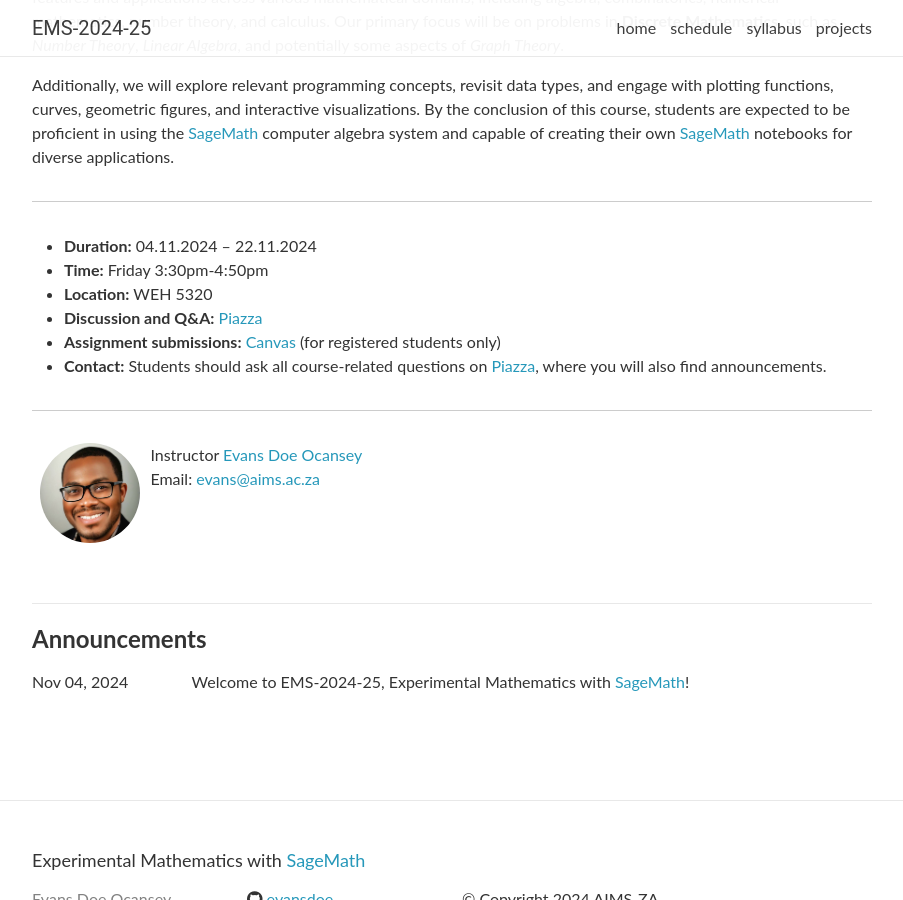
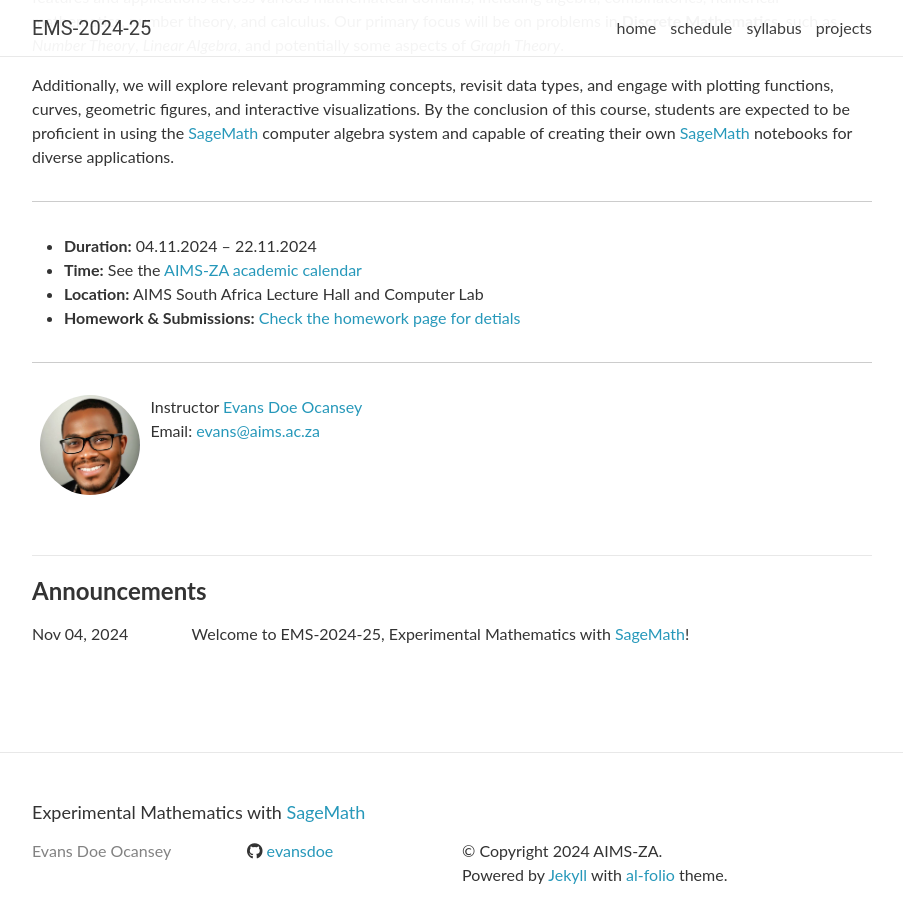
Before and after one commit to evansdoe/aims-za, a Jekyll site: the page ems/2024-25/index.html, which Jekyll copies as it is, in a window 1280 px wide and 900 px high, scrolled down 415 px. Shown: the whole window, without its empty margins (188-1091 px from the left). Built offline with Jekyll 4.4.1, drawn with Linux system fonts in a browser that asks for light colours; nearby versions of some CDN libraries; comment, search, counter and statistics services are not loaded.

Commit message:
refactor: Update ems/2024-25/index.html
Change information

```diff
--- a/ems/2024-25/index.html
+++ b/ems/2024-25/index.html
@@ -99,11 +99,11 @@
 
 <ul>
   <li><strong>Duration:</strong> 04.11.2024 – 22.11.2024</li>
-  <li><strong>Time:</strong> Friday 3:30pm-4:50pm</li>
-  <li><strong>Location:</strong> WEH 5320</li>
-  <li><strong>Discussion and Q&A:</strong> <a href="https://piazza.com/cmu/spring2023/11866/home" target="\_blank">Piazza</a></li>
-  <li><strong>Assignment submissions:</strong> <a href="https://canvas.cmu.edu/courses/33775" target="\_blank">Canvas</a> (for registered students only)</li>
-  <li><strong>Contact:</strong> Students should ask all course-related questions on <a href="https://piazza.com/cmu/spring2023/11866/home" target="\_blank">Piazza</a>, where you will also find announcements.</li>
+  <li><strong>Time:</strong> See the <a href="http://www.google.com/calendar/embed?src=aims.ac.za_otbn26sb2295vecm57005j3a9c%40group.calendar.google.com&ctz=Africa/Johannesburg">AIMS-ZA academic calendar</a></li>
+  <li><strong>Location:</strong> AIMS South Africa Lecture Hall and Computer Lab</li>
+  <!-- <li><strong>Discussion and Q&A:</strong> <a href="https://piazza.com/cmu/spring2023/11866/home" target="\_blank">Piazza</a></li> -->
+  <li><strong>Homework & Submissions:</strong> <a href="https://canvas.cmu.edu/courses/33775" target="\_blank">Check the homework page for detials</a> </li>
+  <!-- <li><strong>Contact:</strong> Students should ask all course-related questions on <a href="https://piazza.com/cmu/spring2023/11866/home" target="\_blank">Piazza</a>, where you will also find announcements.</li> -->
 </ul>
 
 <hr />
```
